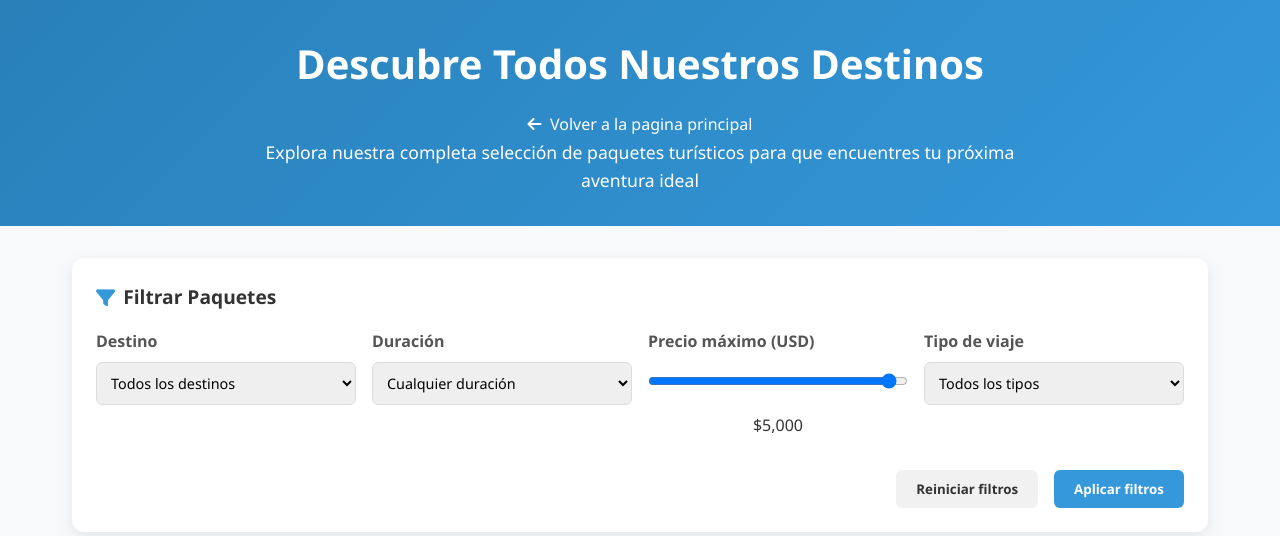
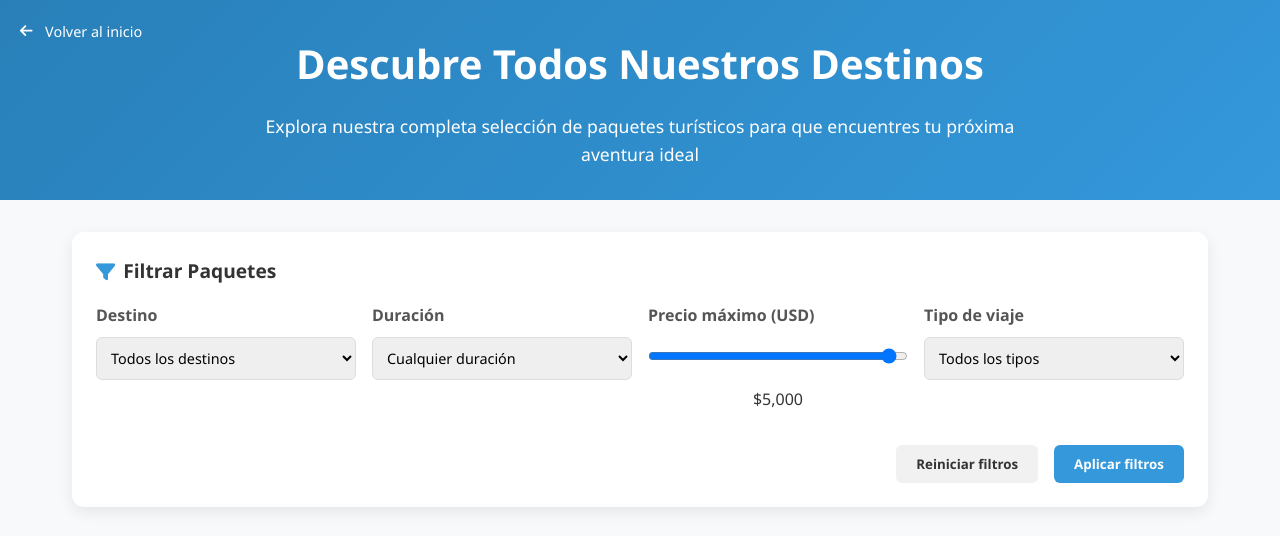
Before and after one commit to Chuichuii/Proyecto_Final, a plain HTML site: page Paquetes.html in a window 1280 px wide. Shown: the top 536 px of the page. Drawn offline with Linux system fonts and the light colour scheme.

Commit message:
Actualizar estilos y estructura de la página para mejorar la presentación y la experiencia del usuario

```diff
--- a/Paquetes.html
+++ b/Paquetes.html
@@ -13,9 +13,9 @@
     <!-- Encabezado de la página -->
     <header class="header">
         <h1>Descubre Todos Nuestros Destinos</h1>
-           <a href="Agencia de viajes.html" class="back-button">
-            <i class="fas fa-arrow-left"></i>&nbsp; Volver a la pagina principal
-         </a>
+          <a href="Agencia de viajes.html" class="back-button">
+    <i class="fas fa-arrow-left"></i>&nbsp; Volver al inicio
+</a>
         <p>Explora nuestra completa selección de paquetes turísticos para que encuentres tu próxima aventura ideal</p>
     </header>
 
--- a/style2.css
+++ b/style2.css
@@ -10,6 +10,26 @@
             color: #333;
             line-height: 1.6;
         }
+        .back-button {
+    display: flex;
+    align-items: center;
+    position: absolute;
+    top: 20px;
+    left: 20px;
+    color: white;
+    text-decoration: none;
+    font-weight: 500;
+    font-size: 0.9rem;
+    transition: opacity 0.3s ease;
+}
+
+.back-button i {
+    margin-right: 5px;
+}
+
+.back-button:hover {
+    opacity: 0.8;
+}
 
        .header {
             background: linear-gradient(135deg, #2980b9, #3498db);
```
Also changed, not shown: Autopresentacion.html (+1 -1 lines).
